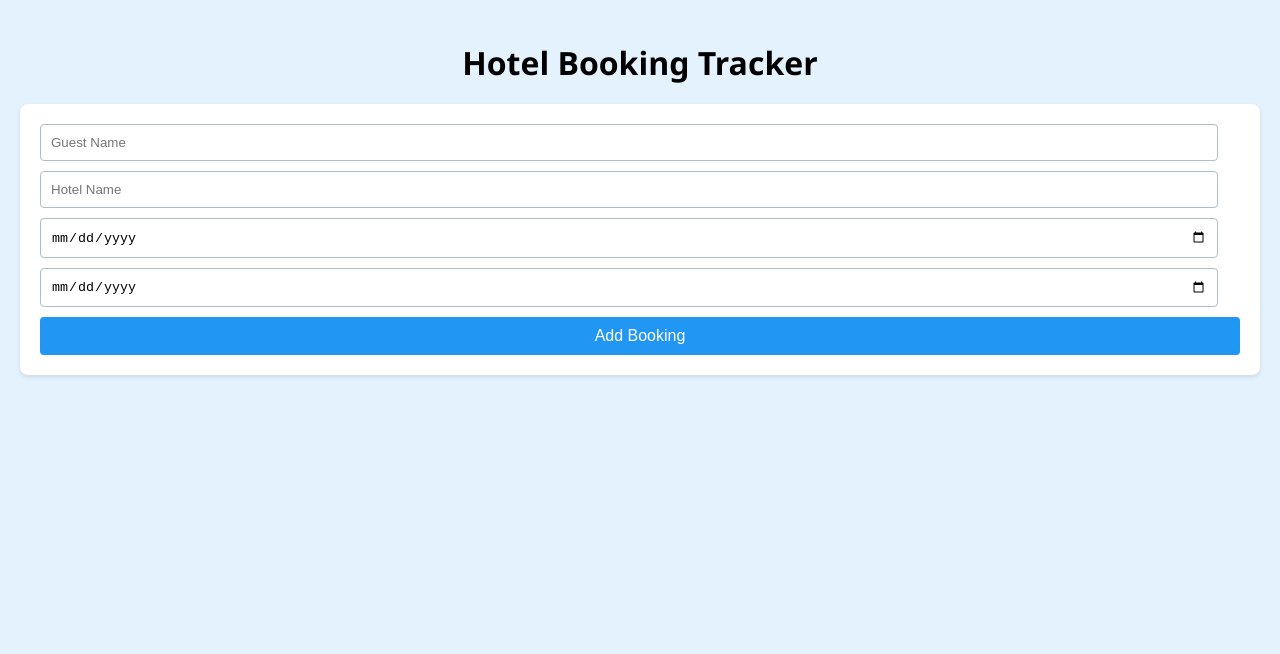
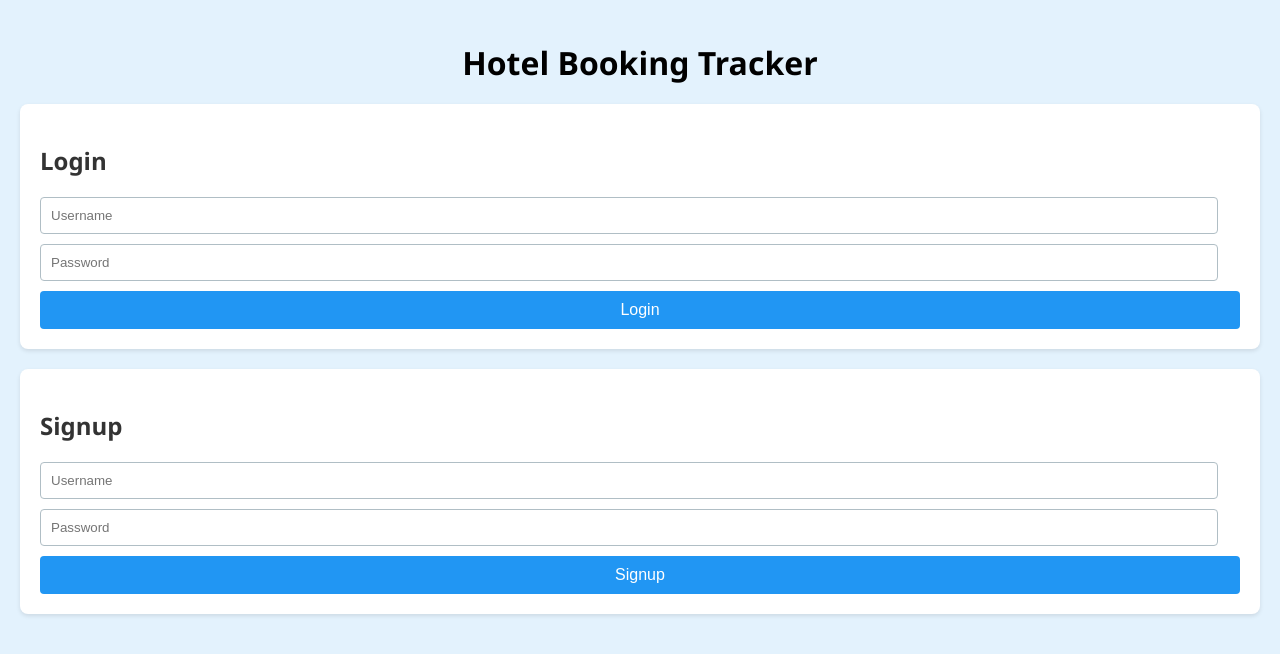
Before and after one commit to RajanPatel098/Hotel-Management, a React (Create React App) app in the folder hotel-management/: page / in a window 1280 px wide. Shown: the top 654 px of the page. Built offline with nearby package versions, Linux system fonts and the light colour scheme.

Commit message:
Signup Page

```diff
--- a/hotel-management/src/App.js
+++ b/hotel-management/src/App.js
@@ -2,8 +2,11 @@ import React, { useState } from 'react';
 import './App.css';
 import BookingForm from './BookingForm';
 import BookingList from './BookingList';
+import Login from './Login';
+import Signup from './Signup';
 
 function App() {
+  const [isLoggedIn, setIsLoggedIn] = useState(false);
   const [bookings, setBookings] = useState([]);
 
   const addBooking = (booking) => {
@@ -14,11 +17,33 @@ function App() {
     setBookings(currentBookings => currentBookings.filter((_, i) => i !== index));
   };
 
+  const handleLogin = (username, password) => {
+    // Here, you'd typically verify the username and password against a backend.
+    // For simplicity, we'll just set isLoggedIn to true.
+    setIsLoggedIn(true);
+  };
+
+  const handleSignup = (username, password) => {
+    // Similar to login, you'd create a new user in your backend.
+    // This is just a placeholder to demonstrate functionality.
+    setIsLoggedIn(true);
+  };
+
+
   return (
     <div className="App">
       <h1>Hotel Booking Tracker</h1>
-      <BookingForm onAdd={addBooking} />
-      <BookingList bookings={bookings} onRemove={removeBooking} />
+      {!isLoggedIn ? (
+        <>
+          <Login onLogin={handleLogin} />
+          <Signup onSignup={handleSignup} />
+        </>
+      ) : (
+        <>
+          <BookingForm onAdd={addBooking} />
+          <BookingList bookings={bookings} />
+        </>
+      )}
     </div>
   );
 }
--- /dev/null
+++ b/hotel-management/src/Signup.js
@@ -0,0 +1,34 @@
+import React, { useState } from 'react';
+
+function Signup({ onSignup }) {
+  const [username, setUsername] = useState('');
+  const [password, setPassword] = useState('');
+
+  const handleSubmit = (e) => {
+    e.preventDefault();
+    onSignup(username, password);
+  };
+
+  return (
+    <form onSubmit={handleSubmit}>
+      <h2>Signup</h2>
+      <input
+        type="text"
+        placeholder="Username"
+        value={username}
+        onChange={(e) => setUsername(e.target.value)}
+        required
+      />
+      <input
+        type="password"
+        placeholder="Password"
+        value={password}
+        onChange={(e) => setPassword(e.target.value)}
+        required
+      />
+      <button type="submit">Signup</button>
+    </form>
+  );
+}
+
+export default Signup;
```
